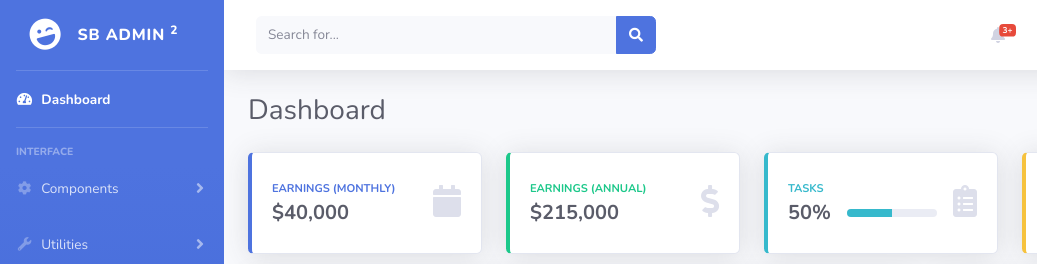
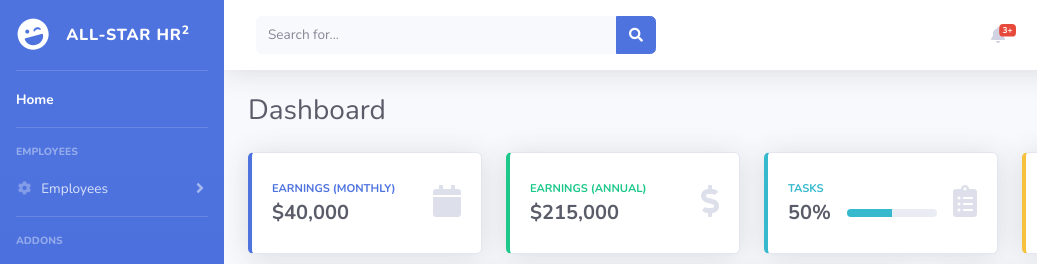
Before and after one commit to SteveZych/Final-Project, a website: page templates/index.html in a window 1280 px wide. Shown: the top 264 px of the page, 0-1037 px from the left. Drawn offline with nearby package versions, Linux system fonts and the light colour scheme.

Commit message:
standard updates

```diff
--- a/templates/index.html
+++ b/templates/index.html
@@ -35,7 +35,7 @@
                 <div class="sidebar-brand-icon rotate-n-15">
                     <i class="fas fa-laugh-wink"></i>
                 </div>
-                <div class="sidebar-brand-text mx-3">SB Admin <sup>2</sup></div>
+                <div class="sidebar-brand-text mx-3">All-star HR<sup>2</sup></div>
             </a>
 
             <!-- Divider -->
@@ -44,8 +44,7 @@
             <!-- Nav Item - Dashboard -->
             <li class="nav-item active">
                 <a class="nav-link" href="/">
-                    <i class="fas fa-fw fa-tachometer-alt"></i>
-                    <span>Dashboard</span></a>
+                    <span>Home</span></a>
             </li>
 
             <!-- Divider -->
@@ -53,15 +52,15 @@
 
             <!-- Heading -->
             <div class="sidebar-heading">
-                Interface
+                Employees
             </div>
 
-            <!-- Nav Item - Pages Collapse Menu -->
+            <!-- Nav Item - Pages Collapse Menu-->
             <li class="nav-item">
                 <a class="nav-link collapsed" href="#" data-toggle="collapse" data-target="#collapseTwo"
                     aria-expanded="true" aria-controls="collapseTwo">
                     <i class="fas fa-fw fa-cog"></i>
-                    <span>Components</span>
+                    <span>Employees</span>
                 </a>
                 <div id="collapseTwo" class="collapse" aria-labelledby="headingTwo" data-parent="#accordionSidebar">
                     <div class="bg-white py-2 collapse-inner rounded">
@@ -72,7 +71,7 @@
                 </div>
             </li>
 
-            <!-- Nav Item - Utilities Collapse Menu -->
+            <!-- Nav Item - Utilities Collapse Menu
             <li class="nav-item">
                 <a class="nav-link collapsed" href="#" data-toggle="collapse" data-target="#collapseUtilities"
                     aria-expanded="true" aria-controls="collapseUtilities">
@@ -89,7 +88,7 @@
                         <a class="collapse-item" href="utilities-other.html">Other</a>
                     </div>
                 </div>
-            </li>
+            </li> -->
 
             <!-- Divider -->
             <hr class="sidebar-divider">
```
Also changed, not shown: templates/tables.html (+2 -0 lines), templates/terminations.html (+1 -1 lines), 1 other file.
